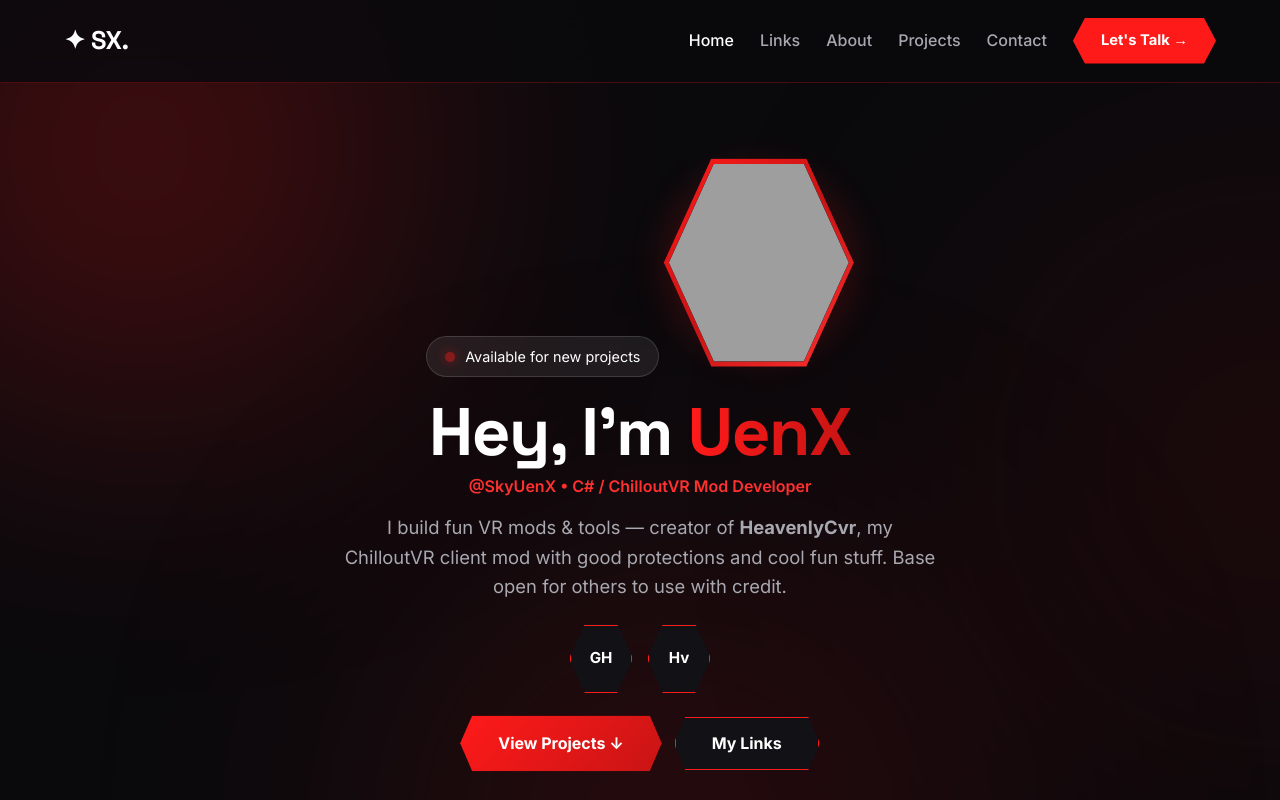
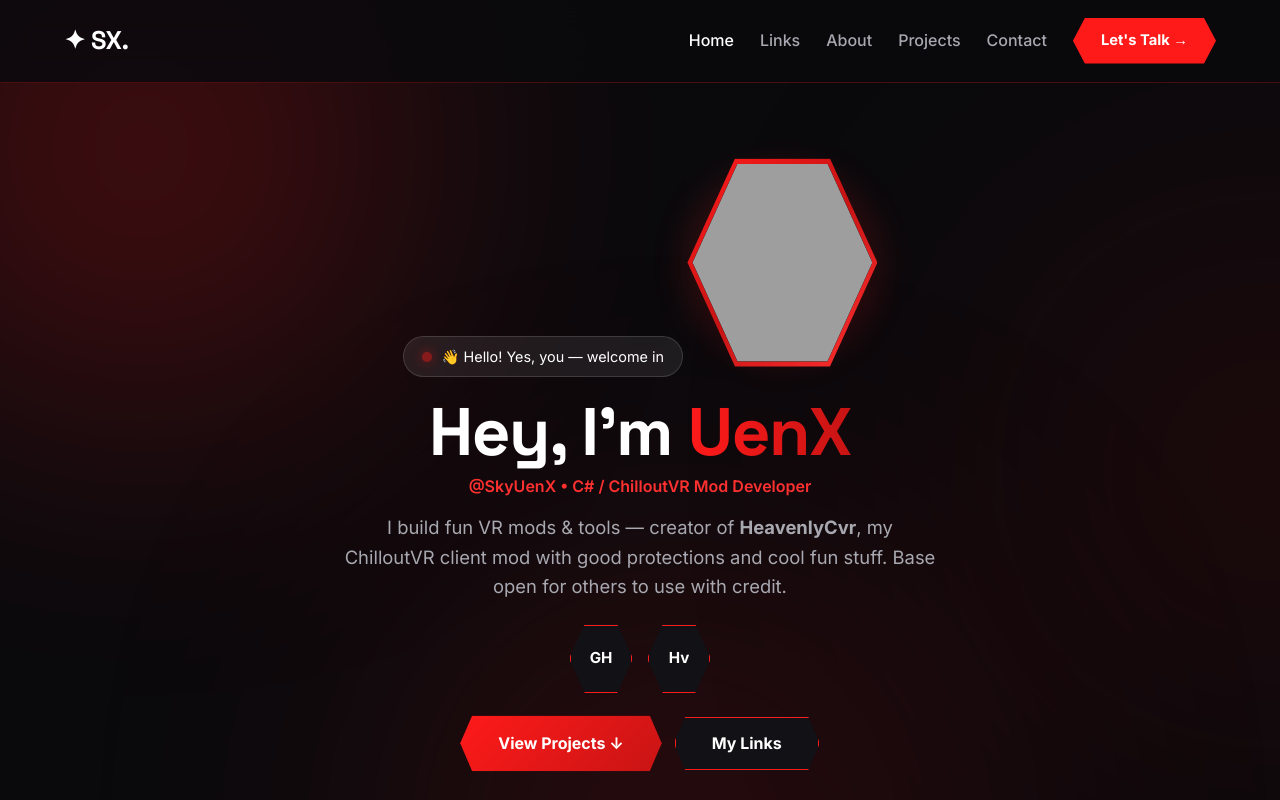
Before and after one commit to SkyUenX/SkyUenX.github.io, a plain HTML site: page index.html in a window 1280 px wide. Shown: the top 800 px of the page. Drawn offline with Linux system fonts and the light colour scheme; grey boxes are pictures that could not be loaded.

Commit message:
Funny hero badge

```diff
--- a/index.html
+++ b/index.html
@@ -33,7 +33,7 @@
     <section id="home" class="hero reveal">
       <div class="hero-badge">
         <span class="dot"></span>
-        Available for new projects
+        👋 Hello! Yes, you — welcome in
       </div>
 
       <!-- HEXAGON AVATAR -->
```
